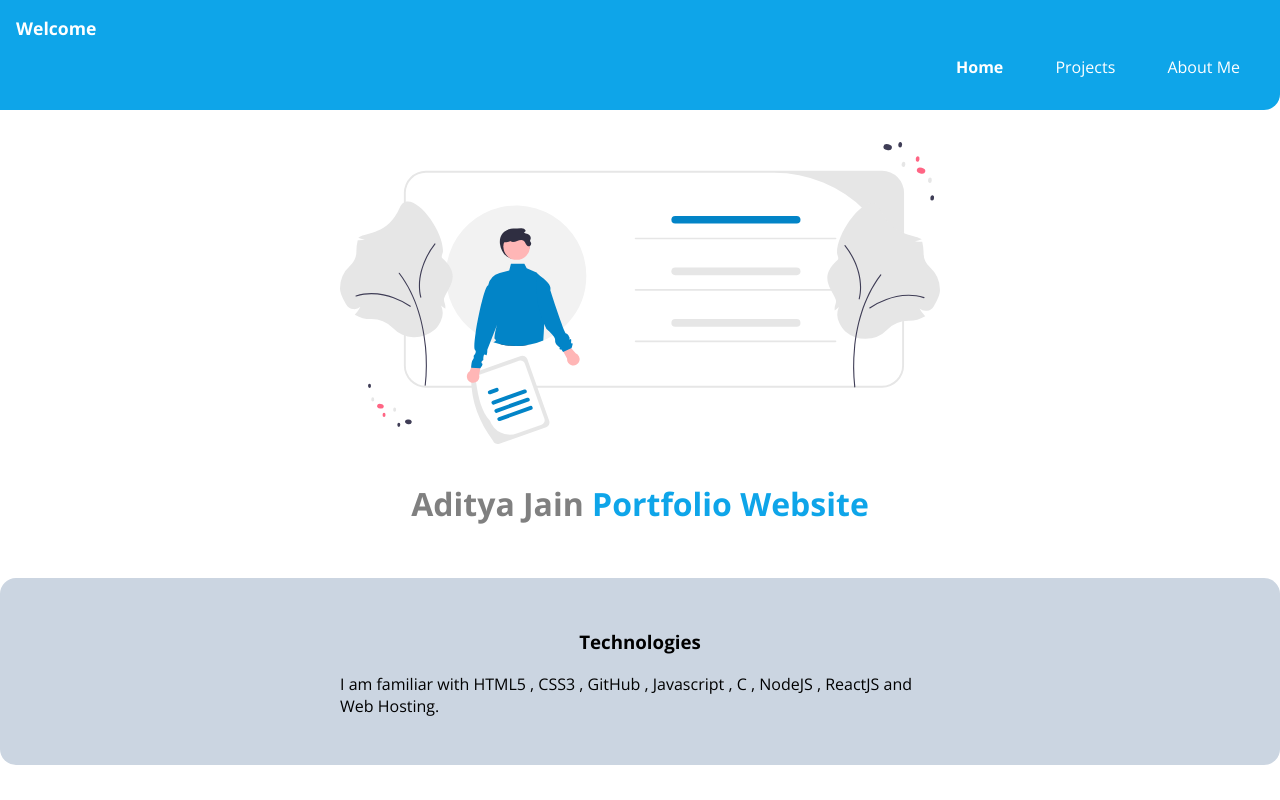
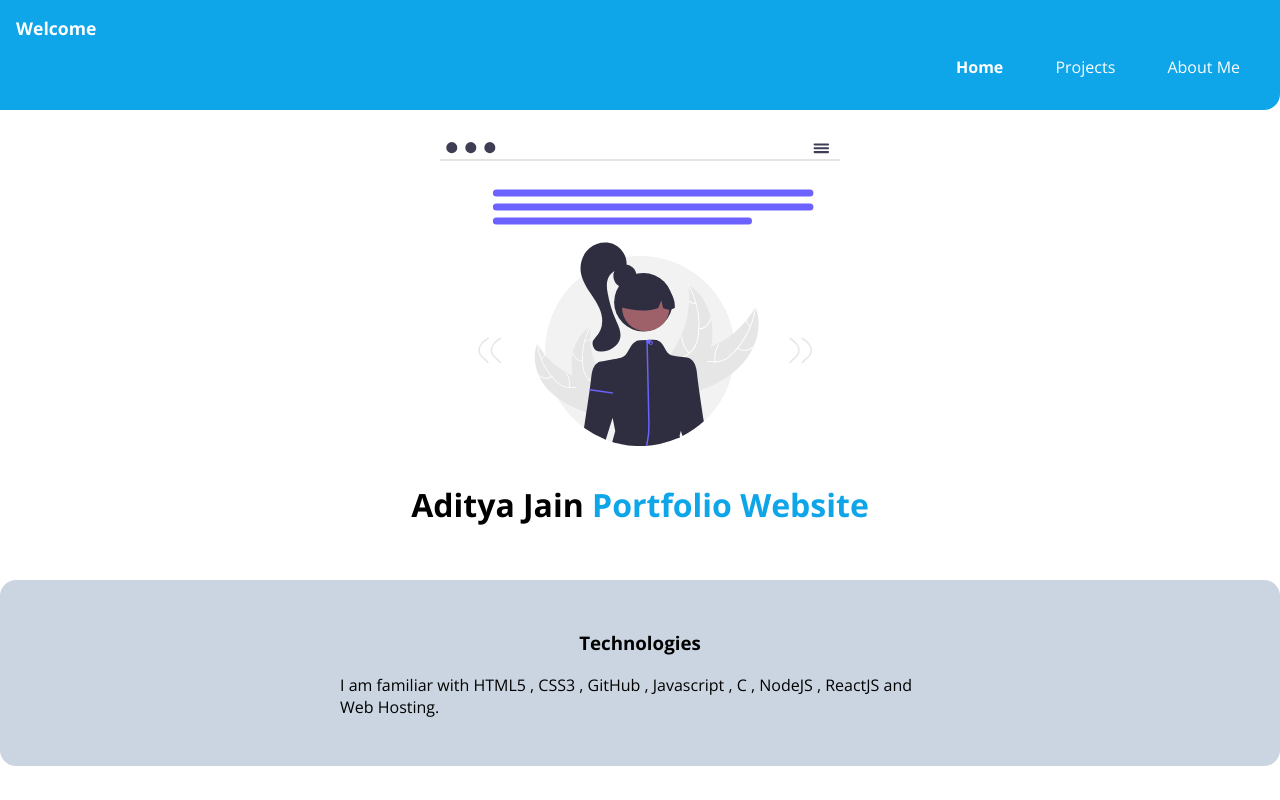
Before and after one commit to aditya100x/Neogcamp-L3-, a plain HTML site: page index.html in a window 1280 px wide. Shown: the top 800 px of the page. Drawn offline with nearby package versions, Linux system fonts and the light colour scheme.

Commit message:
website :styling

```diff
--- a/index.html
+++ b/index.html
@@ -25,7 +25,7 @@
 	</nav>
 
 	<header class="hero">
-		<img class="hero-image" src="/image/project.svg" />
+		<img class="hero-image" src="/image/img.svg" />
 		<h1 class="hero-heading"> Aditya Jain <span class="heading-inverted">Portfolio Website</span>
 
 		</h1>
--- a/style.css
+++ b/style.css
@@ -81,14 +81,14 @@ body {
       padding:2rem;
 }
 .hero .hero-image{
-      max-width:600px;
+      max-width:400px;
       display:block;
       margin:auto;
 }
 .hero .hero-heading{
       padding-top: 1rem;
       text-align:center;
-      color:gray;
+      color:black;
 }
 .heading-inverted{
       color:var(--primary-color);
```
Also changed, not shown: image/img.svg (added).
